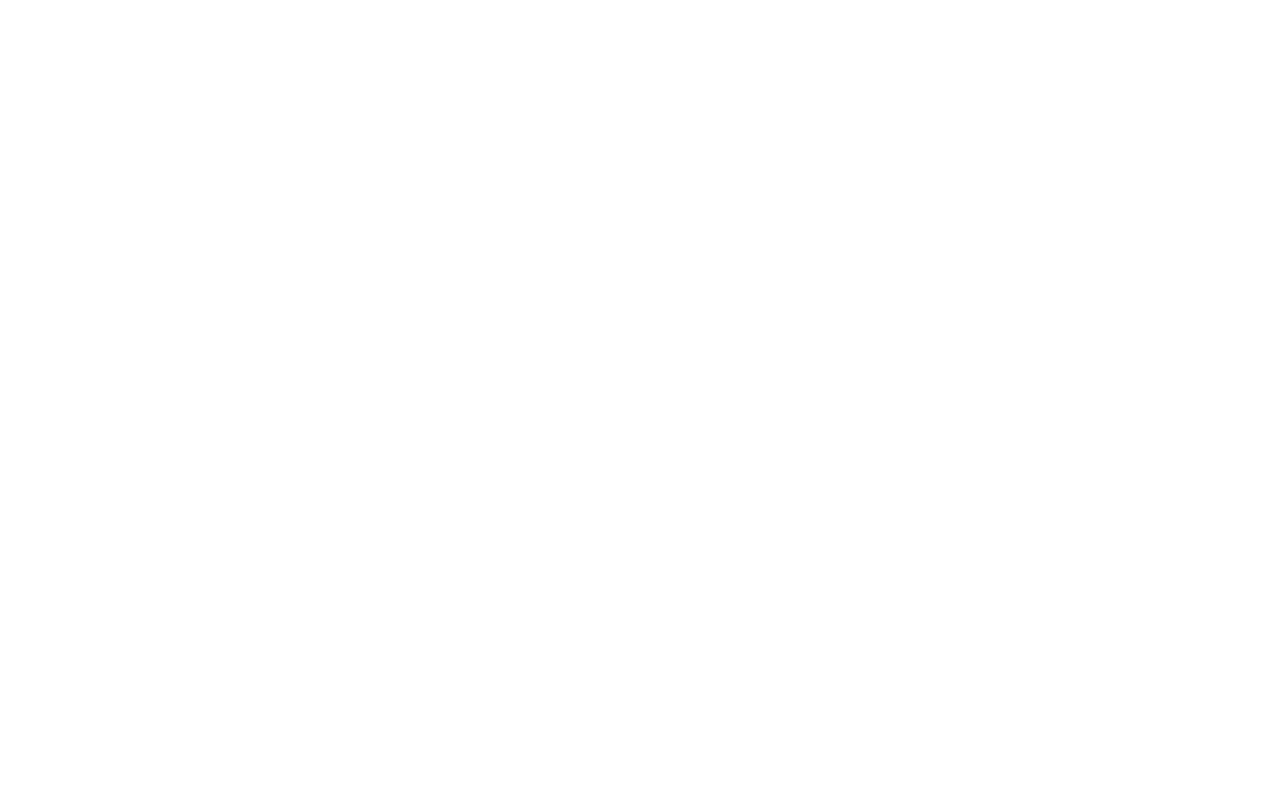
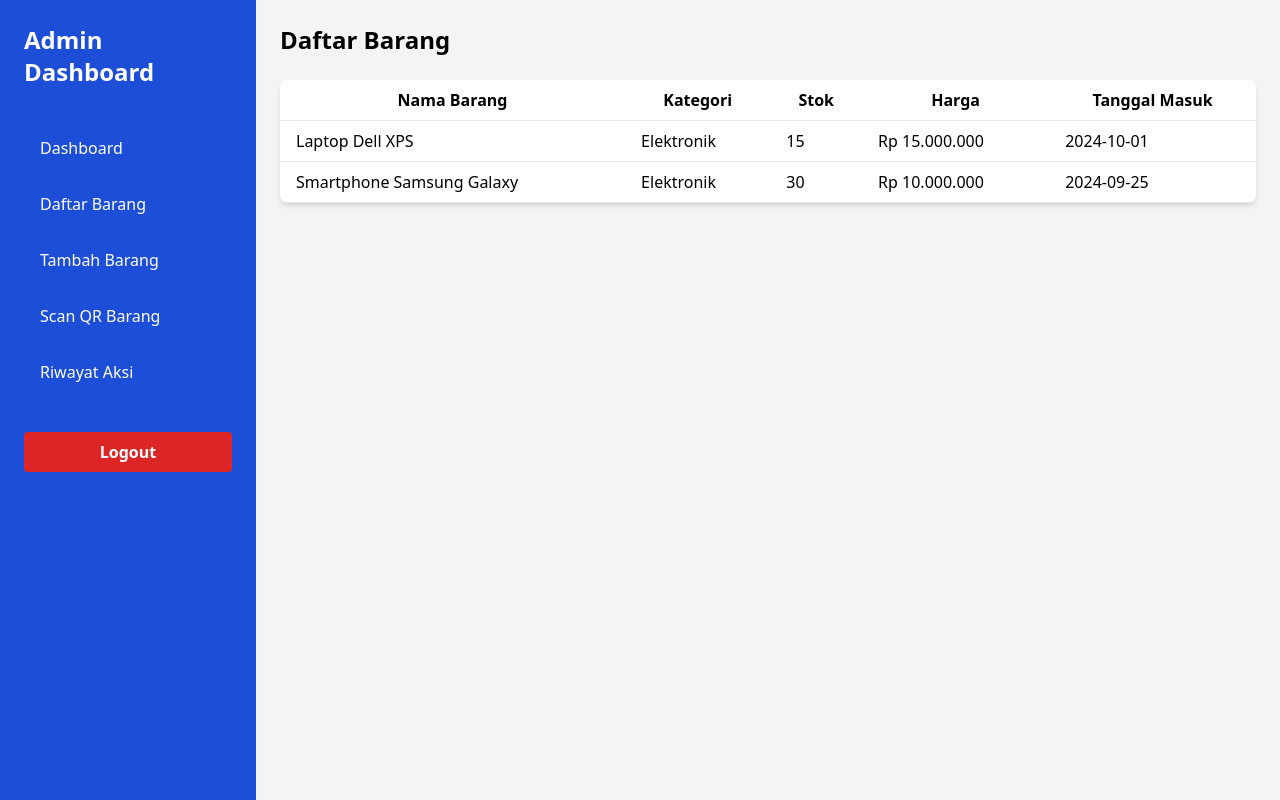
Before and after one commit to Valorun24/web-estock, a React (Create React App) app: page /daftarBarang in a window 1280 px wide. Before the commit this address had no page. Built offline with nearby package versions, Linux system fonts and the light colour scheme.

Commit message:
dashboard selesai

```diff
--- a/src/App.js
+++ b/src/App.js
@@ -3,7 +3,7 @@
 import Login from "./components/Login";
 import ForgotPassword from "./components/ForgotPassword";
 import AdminDashboard from "./components/AdminDashboard"; // Import Admin Dashboard
-
+import DaftarBarang from "./components/DaftarBarang"; // Import halaman DaftarBarang
 // Import the functions you need from the SDKs you need
 import { initializeApp } from "firebase/app";
 import { getAnalytics } from "firebase/analytics";
@@ -34,6 +34,7 @@
         <Route exact path="/" element={<Login />} />
         <Route exact path="/forgotPassword" element={<ForgotPassword />} />
         <Route path="/dashboard" element={<AdminDashboard />} /> {/* Route untuk halaman dashboard */}
+        <Route path="/daftarBarang" element={<DaftarBarang />} /> {/* Daftar Barang sebagai halaman default */}
       </Routes>
     </BrowserRouter>
   );
--- a/src/components/AdminDashboard.jsx
+++ b/src/components/AdminDashboard.jsx
@@ -22,9 +22,14 @@
       {/* Navbar (Sidebar) */}
       <nav className="w-64 bg-blue-700 text-white p-6">
         <h1 className="text-2xl font-bold mb-10">Admin Dashboard</h1>
-        <ul className="space-y-4">
+        <ul className="space-y-3">
           <li>
             <Link to="/dashboard" className="block px-4 py-2 hover:bg-blue-600 rounded">
+              Dashboard
+            </Link>
+          </li>
+          <li>
+            <Link to="/daftarBarang" className="block px-4 py-2 hover:bg-blue-600 rounded">
               Daftar Barang
             </Link>
           </li>
--- /dev/null
+++ b/src/components/DaftarBarang.jsx
@@ -0,0 +1,98 @@
+import React from "react";
+import { Link, useNavigate } from "react-router-dom";
+import { getAuth, signOut } from "firebase/auth";
+
+const DaftarBarang = () => {
+  const navigate = useNavigate();
+  const auth = getAuth();
+
+  // Fungsi untuk menangani logout
+  const handleLogout = () => {
+    signOut(auth)
+      .then(() => {
+        // Redirect ke halaman login setelah logout berhasil
+        navigate("/login");
+      })
+      .catch((error) => {
+        console.error("Logout failed: ", error);
+      });
+  };
+
+  return (
+    <div className="flex min-h-screen bg-gray-100">
+      {/* Navbar (Sidebar) */}
+      <nav className="w-64 bg-blue-700 text-white p-6">
+        <h1 className="text-2xl font-bold mb-10">Admin Dashboard</h1>
+        <ul className="space-y-4">
+          <li>
+            <Link to="/dashboard" className="block px-4 py-2 hover:bg-blue-600 rounded">
+              Dashboard
+            </Link>
+          </li>
+          <li>
+            <Link to="/daftarBarang" className="block px-4 py-2 hover:bg-blue-600 rounded">
+              Daftar Barang
+            </Link>
+          </li>
+          <li>
+            <Link to="/dashboard/tambah-barang" className="block px-4 py-2 hover:bg-blue-600 rounded">
+              Tambah Barang
+            </Link>
+          </li>
+          <li>
+            <Link to="/dashboard/scan-qr" className="block px-4 py-2 hover:bg-blue-600 rounded">
+              Scan QR Barang
+            </Link>
+          </li>
+          <li>
+            <Link to="/dashboard/riwayat" className="block px-4 py-2 hover:bg-blue-600 rounded">
+              Riwayat Aksi
+            </Link>
+          </li>
+        </ul>
+        {/* Logout Button */}
+        <div className="mt-10">
+          <button onClick={handleLogout} className="w-full bg-red-600 hover:bg-red-500 text-white font-semibold py-2 px-4 rounded">
+            Logout
+          </button>
+        </div>
+      </nav>
+
+      {/* Main content area */}
+      <div className="flex-1 p-6">
+        <h1 className="text-2xl font-semibold mb-6">Daftar Barang</h1>
+        {/* Table of items */}
+        <table className="min-w-full bg-white shadow-md rounded-lg">
+          <thead>
+            <tr>
+              <th className="py-2 px-4 border-b">Nama Barang</th>
+              <th className="py-2 px-4 border-b">Kategori</th>
+              <th className="py-2 px-4 border-b">Stok</th>
+              <th className="py-2 px-4 border-b">Harga</th>
+              <th className="py-2 px-4 border-b">Tanggal Masuk</th>
+            </tr>
+          </thead>
+          <tbody>
+            <tr>
+              <td className="py-2 px-4 border-b">Laptop Dell XPS</td>
+              <td className="py-2 px-4 border-b">Elektronik</td>
+              <td className="py-2 px-4 border-b">15</td>
+              <td className="py-2 px-4 border-b">Rp 15.000.000</td>
+              <td className="py-2 px-4 border-b">2024-10-01</td>
+            </tr>
+            <tr>
+              <td className="py-2 px-4 border-b">Smartphone Samsung Galaxy</td>
+              <td className="py-2 px-4 border-b">Elektronik</td>
+              <td className="py-2 px-4 border-b">30</td>
+              <td className="py-2 px-4 border-b">Rp 10.000.000</td>
+              <td className="py-2 px-4 border-b">2024-09-25</td>
+            </tr>
+            {/* Tambahkan baris lain sesuai kebutuhan */}
+          </tbody>
+        </table>
+      </div>
+    </div>
+  );
+};
+
+export default DaftarBarang;
```
